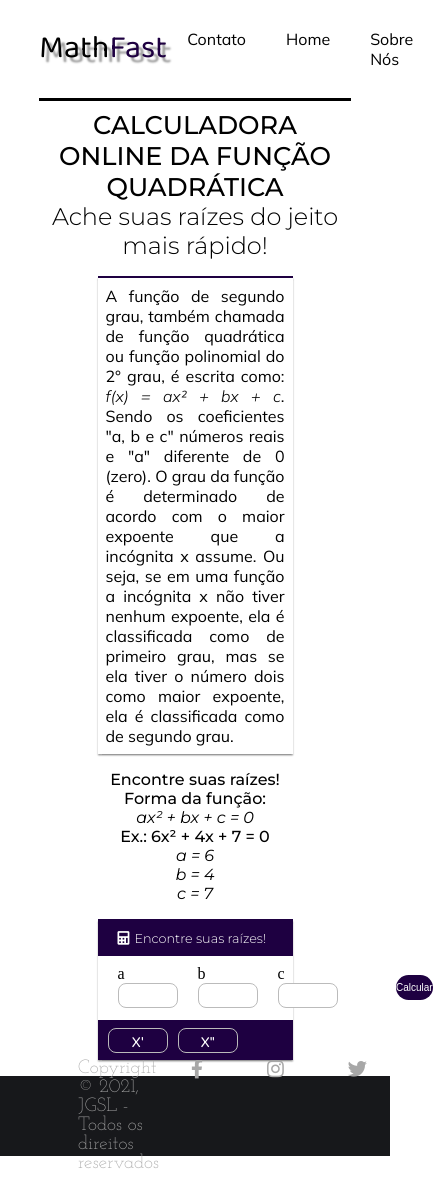
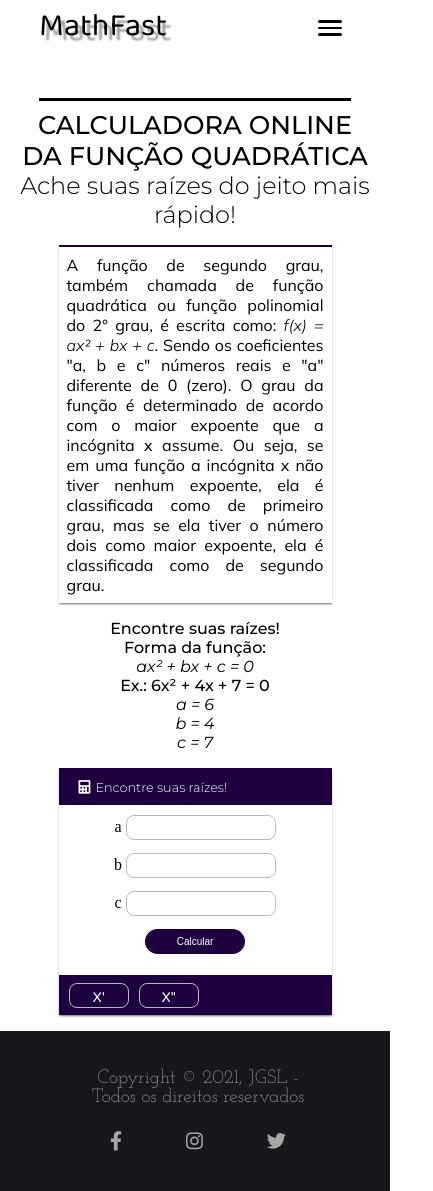
Before and after one commit to jguilhermesl/function2-calculator, a plain HTML site: page index.html in a window 390 px wide. Shown: the whole page, 433 px wide, since content can reach past the window. Drawn offline with Linux system fonts and the light colour scheme.

Commit message:
finished answer

```diff
--- a/index.html
+++ b/index.html
@@ -18,12 +18,19 @@
 <body>
     <div class="all">
         <header>
-            <h1>Math<span>Fast</span></h1>
-            <ul class="menu">
-                <li class="menu-item">Contato</li>
-                <li class="menu-item">Home</li>
-                <li class="menu-item">Sobre Nós</li>
-            </ul>
+            <h1>MathFast</h1>
+            <div class="menu">
+                <div class="hamburguer">
+                    <div class="line"></div>
+                    <div class="line"></div>
+                    <div class="line"></div>
+                </div>
+                <ul class="menu-nav">
+                    <li class="menu-item">Contato</li>
+                    <li class="menu-item">Serviços</li>
+                    <li class="menu-item">Sobre Nós</li>
+                </ul>
+            </div>
         </header>
         <div class="container">
             <h1>CALCULADORA ONLINE DA FUNÇÃO QUADRÁTICA</h1>
--- a/script.js
+++ b/script.js
@@ -40,11 +40,11 @@ function calculate() {
 
     console.log(x1)
     console.log(x2)
-
-
 }
 
-/* let delta = Math.pow(b,2) - 4*a*c
-let x1 = (-b + Math.sqrt(delta,2)) / (2*a)
+let hamburguer = document.querySelector(".hamburguer");
 
-console.log(x1) */
+hamburguer.addEventListener("click", function(){
+    document.querySelector(".menu-nav").classList.toggle("show-menu");
+    document.querySelector(".container").classList.toggle("show-menu");
+});
--- a/styles.css
+++ b/styles.css
@@ -31,7 +31,6 @@ header {
 
 header ul {
     display: flex;
-    position: relative;
 }
 
 header li {
@@ -52,10 +51,6 @@ header h1 {
     font-family: var(--font-primary);
     font-weight: 100;
     text-shadow: .3rem .3rem 2px rgba(0, 0, 0, .4 );
-}
-
-span {
-    color: #1e0041;
 }
 
 .container {
@@ -113,7 +108,7 @@ span {
 
 .title-input-texts {
     font-family: var(--font-terciary);
-    max-width: 50vw;
+    max-width: 100%;
     background: #1e0041;
     color: #fff;
     font-weight: 300;
@@ -157,7 +152,7 @@ span {
     color: #fff;
     align-items: center;
     text-align: center;
-    margin-left: 30%;
+    margin-left: 22%;
     margin-bottom: 1px;
 }
 
@@ -224,3 +219,112 @@ footer {
 .social-list ul {
     display: flex;
 }
+
+@media only screen and (max-width: 880px) {
+    header {
+        align-items: start;
+    }
+
+    .hamburguer {
+        width: 1.5rem;
+        height: 1.5rem;
+        position: fixed;
+        z-index: 100;
+        right: 3rem;
+        top: 1rem;
+        display: flex;
+        flex-direction: column;
+        justify-content: space-evenly;
+        cursor: pointer;
+    }
+
+    .line {
+        width: 100%;
+        background-color: black;
+        height: .15rem;
+        border-radius: 1000px;
+    }
+
+
+    .menu-nav {
+        position: absolute;
+        display: block;
+        top: 3rem;
+        right: 0rem;
+        height: 10rem;
+        width: 100%;
+        background: #fff;
+        opacity: 0;
+        transition: 0.5s;
+    }
+
+    .menu-nav.show-menu {
+        opacity: 1;
+    }
+
+    header li {
+        padding: 5px 10px;
+        border-radius: 20px;
+        cursor: pointer;
+        transition: 0.5s;
+        text-align: center;
+    }
+
+    .container {
+        max-width: 90vw;
+    }
+
+    .text-information {
+        max-width: 70vw; }
+
+    .input-texts {
+        max-width: 70vw;
+    }
+
+    .input-texts button {
+        margin-left: 10%; }
+
+@media only screen and (max-width: 880px) {
+            footer {
+                height: 10rem;
+                text-align: center;
+
+            }
+
+            .footer-content {
+                text-align: center;
+                display: grid;
+                grid-template-columns: 1;
+                grid-template-rows: 2;
+                grid-column: 1 /2 ;
+                grid-row: 2 / 3;
+                grid-gap: 0.5rem;
+            }
+            .social-list {
+                display:grid;
+                grid-column: 1 /2 ;
+                grid-row: 4 / 5;
+            }
+        }
+
+@media only screen and (max-width: 600px){
+    .coeficients-box {
+            display: block;
+            height: 10rem;
+            align-items: center;
+        }
+    .coeficients-box label {
+            margin-top: 10px;
+            text-align: center;
+            margin-left: 0px;
+    }
+
+    .coeficients-box input {
+        width: 150px;
+    }
+
+    .coeficients-box button {
+        margin: 10px auto;
+
+    }
+}
```
Also changed, not shown: 1 other file.
